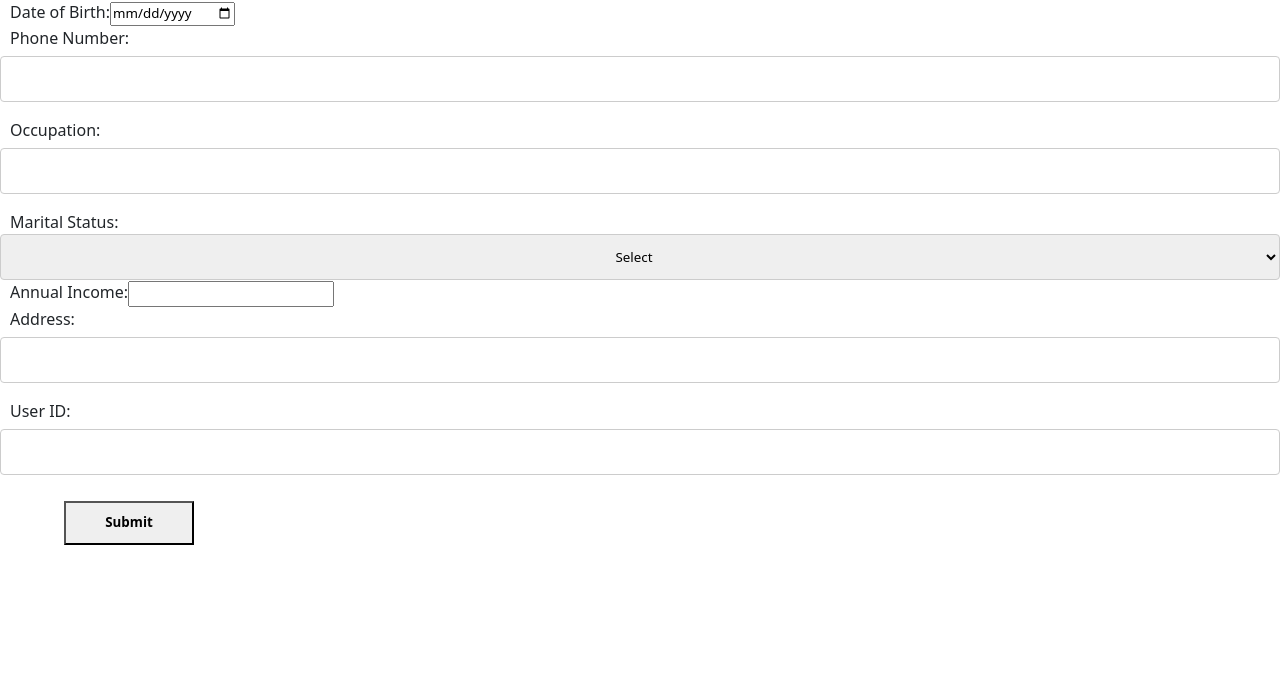
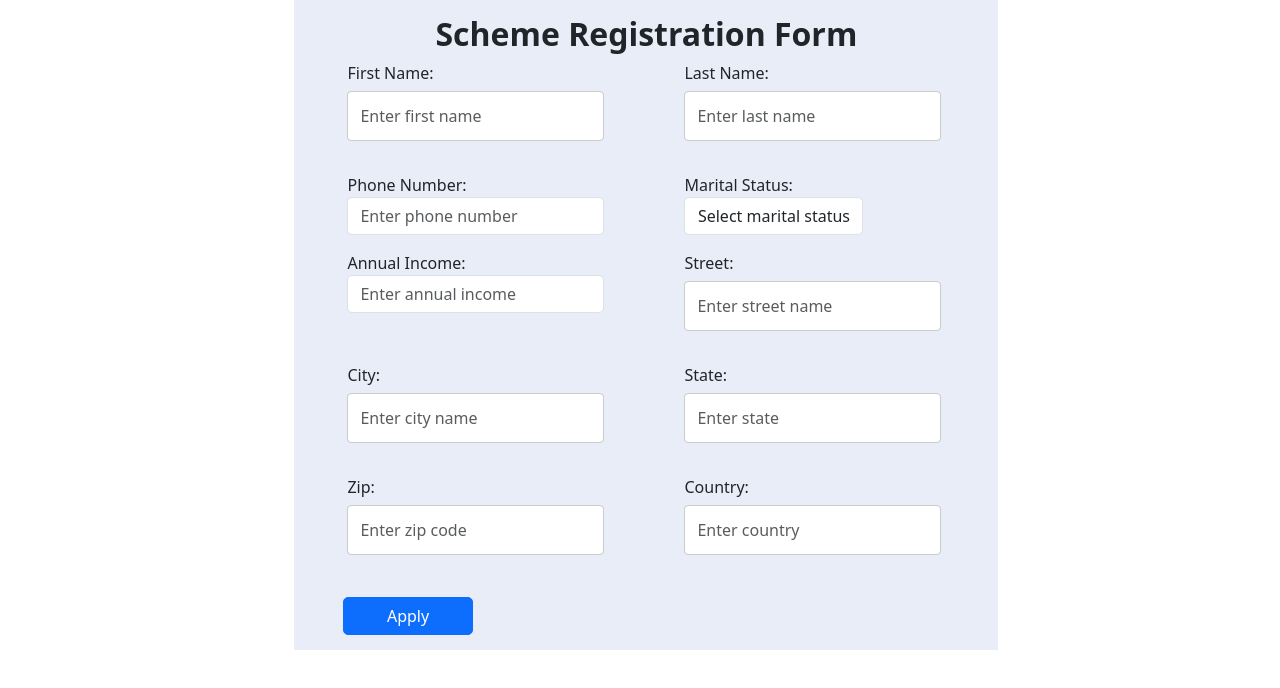
Before and after one commit to abhishekpotbhare01/mygov_frontend, a React (Create React App) app: page /schemepage/women-scheme-form in a window 1280 px wide. Shown: the top 688 px of the page. Built offline with nearby package versions, Linux system fonts and the light colour scheme.

Commit message:
womenSchemeFormComp

```diff
--- a/src/compoents/AboutUs.css
+++ b/src/compoents/AboutUs.css
@@ -17,7 +17,7 @@
 }
 
 .breadcrumb {
-  font-size: 0.9rem;
+  font-size: 1.0rem;
   font-weight: bold;
   color: #555555;
 }
--- a/src/compoents/AboutUs.js
+++ b/src/compoents/AboutUs.js
@@ -8,7 +8,7 @@ const AboutUs = () => {
       <Navbar />
       <div className="about-us">
         <header className="about-us-header">
-          <h1>About Us</h1>
+          {/* <h1>About Us</h1> */}
           <nav className="breadcrumb">
             <a href="/">Home</a> <span>&gt;</span> <span>About Us</span>
           </nav>
--- a/src/compoents/ContactUs.css
+++ b/src/compoents/ContactUs.css
@@ -3,7 +3,7 @@
 }
 
 .breadcrumb {
-  font-size: 0.9rem;
+  font-size: 1.0rem;
   font-weight: bold;
   color: #555555;
   margin-bottom: -1%;
--- a/src/compoents/ContactUs.js
+++ b/src/compoents/ContactUs.js
@@ -35,7 +35,7 @@ const ContactUs = () => {
       <Navbar />
       {/* Contact form */}
       <header className="about-us-header">
-        <h1>Contact Us</h1>
+        {/* <h1>Contact Us</h1> */}
         <nav className="breadcrumb">
           <a href="/">Home</a> <span>&gt;</span> <span>Contact Us</span>
         </nav>
--- a/src/compoents/Forms/WomenSchemeForm.css
+++ b/src/compoents/Forms/WomenSchemeForm.css
@@ -1,6 +1,10 @@
-.schemeform{
-    width: 40%;
-    margin-left: 32%;
+.schemeForm{
+    padding:15px;
+    width: 55%;
+    margin-left: 23%;
     background-color: #a3b3de3e;
 
 }
+input{
+    width:80px;
+}
--- a/src/compoents/Forms/WomenSchemeForm.js
+++ b/src/compoents/Forms/WomenSchemeForm.js
@@ -1,112 +1,216 @@
 import React, { useState } from 'react';
 import './WomenSchemeForm.css';
-import axios from 'axios';
 
 const WomenSchemeForm = () => {
-  const [formData, setFormData] = useState({
-    DOB: '',
-    phoneNumber: '',
-    Occupation: '',
-    maritialStatus: '',
-    annualIncome: '',
-    address: '',
-    userId: '',
+  const [firstName, setFirstName] = useState('');
+  const [lastName, setLastName] = useState('');
+  const [phoneNumber, setPhoneNumber] = useState('');
+  const [maritalStatus, setMaritalStatus] = useState('');
+  const [annualIncome, setAnnualIncome] = useState('');
+  const [address, setAddress] = useState({
+    village_street: '',
+    city: '',
+    state: '',
+    zip: '',
+    country: '',
   });
+  const [errors, setErrors] = useState({});
 
-  const [formErrors, setFormErrors] = useState({});
-  const [submissionStatus, setSubmissionStatus] = useState('');
+  const handleSubmit = (e) => {
+    e.preventDefault();
+    const formData = {
+      firstName,
+      lastName,
+      phoneNumber,
+      maritalStatus,
+      annualIncome,
+      address,
+    };
 
-  const validateForm = () => {
-    const errors = {};
+    const errorObject = {};
 
-    if (!formData.DOB) errors.DOB = "Date of Birth is required.";
-    if (!formData.phoneNumber) errors.phoneNumber = "Phone number is required.";
-    if (!formData.Occupation) errors.Occupation = "Occupation is required.";
-    if (!formData.maritialStatus) errors.maritialStatus = "Marital status is required.";
-    if (!formData.annualIncome || formData.annualIncome <= 0) errors.annualIncome = "Annual income must be greater than 0.";
-    if (!formData.address) errors.address = "Address is required.";
-    if (!formData.userId) errors.userId = "User ID is required.";
+    if (!firstName) {
+      errorObject.firstName = 'First name is required *';
+    }
+    if (!lastName) {
+      errorObject.lastName = 'Last name is required *';
+    }
+    if (!phoneNumber) {
+      errorObject.phoneNumber = 'Phone number is required *';
+    }
+    if (!maritalStatus) {
+      errorObject.maritalStatus = 'Marital status is required *';
+    }
+    if (!annualIncome) {
+      errorObject.annualIncome = 'Annual income is required *';
+    }
+    if (!address.village_street) {
+      errorObject.address = 'Village street address is required *';
+    }
+    if (!address.city) {
+      errorObject.city = 'City is required *';
+    }
+    if (!address.country) {
+      errorObject.country = 'Country name is required *';
+    }
 
-    return errors;
-  };
-
-  const handleChange = (e) => {
-    setFormData({
-      ...formData,
-      [e.target.name]: e.target.value
-    });
-  };
-
-  const handleSubmit = async (e) => {
-    e.preventDefault();
-    const errors = validateForm();
-    if (Object.keys(errors).length === 0) {
-      try {
-        const response = await axios.post('https://your-backend-api.com/api/women-scheme', formData);
-        console.log("Form submitted:", response.data);
-        setSubmissionStatus('Form submitted successfully.');
-      } catch (error) {
-        console.error("There was an error submitting the form!", error);
-        setSubmissionStatus('Failed to submit form. Please try again.');
-      }
+    if (Object.keys(errorObject).length > 0) {
+      setErrors(errorObject);
     } else {
-      setFormErrors(errors);
+      console.log('Form data:', formData);
+      // Add your form submission logic here
     }
   };
 
   return (
-    <div>
+    <div className='schemeForm'>
+      <h2>Scheme Registration Form</h2>
       <form onSubmit={handleSubmit}>
-        <div>
-          <label>Date of Birth:</label>
-          <input type="date" name="DOB" value={formData.DOB} onChange={handleChange} />
-          {formErrors.DOB && <span>{formErrors.DOB}</span>}
+        <div className='d-flex flex-row justify-content-around'>
+          <div className="form-group mb-3 col-md-5">
+            <label>
+              First Name:
+              <input
+                type="text"
+                value={firstName}
+                className="form-control"
+                onChange={(event) => setFirstName(event.target.value)}
+                placeholder="Enter first name"
+              />
+              {errors.firstName && <div style={{ color: 'red' }}>{errors.firstName}</div>}
+            </label>
+          </div>
+          <div className="form-group mb-3 col-md-5">
+            <label>
+              Last Name:
+              <input
+                type="text"
+                value={lastName}
+                className="form-control"
+                onChange={(event) => setLastName(event.target.value)}
+                placeholder="Enter last name"
+              />
+              {errors.lastName && <div style={{ color: 'red' }}>{errors.lastName}</div>}
+            </label>
+          </div>
         </div>
-
-        <div>
-          <label>Phone Number:</label>
-          <input type="text" name="phoneNumber" value={formData.phoneNumber} onChange={handleChange} />
-          {formErrors.phoneNumber && <span>{formErrors.phoneNumber}</span>}
+        <div className='d-flex flex-row justify-content-around'>
+          <div className="form-group mb-3 col-md-5">
+            <label>
+              Phone Number:
+              <input
+                type="tel"
+                value={phoneNumber}
+                className="form-control"
+                onChange={(event) => setPhoneNumber(event.target.value)}
+                placeholder="Enter phone number"
+              />
+              {errors.phoneNumber && <div style={{ color: 'red' }}>{errors.phoneNumber}</div>}
+            </label>
+          </div>
+          <div className="form-group mb-3 col-md-5">
+            <label>
+              Marital Status:
+              <select
+                value={maritalStatus}
+                className="form-control"
+                onChange={(event) => setMaritalStatus(event.target.value)}
+              >
+                <option value="">Select marital status</option>
+                <option value="MARRIED">Married</option>
+                <option value="SINGLE">Single</option>
+              </select>
+              {errors.maritalStatus && <div style={{ color: 'red' }}>{errors.maritalStatus}</div>}
+            </label>
+          </div>
         </div>
-
-        <div>
-          <label>Occupation:</label>
-          <input type="text" name="Occupation" value={formData.Occupation} onChange={handleChange} />
-          {formErrors.Occupation && <span>{formErrors.Occupation}</span>}
+        <div className='d-flex flex-row justify-content-around'>
+          <div className="form-group mb-3 col-md-5">
+            <label>
+              Annual Income:
+              <input
+                type="number"
+                value={annualIncome}
+                className="form-control"
+                onChange={(event) => setAnnualIncome(event.target.value)}
+                placeholder="Enter annual income"
+              />
+              {errors.annualIncome && <div style={{ color: 'red' }}>{errors.annualIncome}</div>}
+            </label>
+          </div>
+          <div className="form-group mb-3 col-md-5">
+            <label>
+              Street:
+              <input
+                type="text"
+                value={address.village_street}
+                className="form-control"
+                onChange={(event) => setAddress({ ...address, village_street: event.target.value })}
+                placeholder="Enter street name"
+              />
+              {errors.village_street && <div style={{ color: 'red' }}>{errors.village_street}</div>}
+            </label>
+          </div>
         </div>
-
-        <div>
-          <label>Marital Status:</label>
-          <select name="maritialStatus" value={formData.maritialStatus} onChange={handleChange}>
-            <option value="">Select</option>
-            <option value="SINGLE">Single</option>
-            <option value="MARRIED">Married</option>
-          </select>
-          {formErrors.maritialStatus && <span>{formErrors.maritialStatus}</span>}
+        <div className='d-flex flex-row justify-content-around'>
+          <div className="form-group mb-3 col-md-5">
+            <label>
+              City:
+              <input
+                type="text"
+                value={address.city}
+                className="form-control"
+                onChange={(event) => setAddress({ ...address, city: event.target.value })}
+                placeholder="Enter city name"
+              />
+              {errors.city && <div style={{ color: 'red' }}>{errors.city}</div>}
+            </label>
+          </div>
+          <div className="form-group mb-3 col-md-5">
+            <label>
+              State:
+              <input
+                type="text"
+                value={address.state}
+                className="form-control"
+                onChange={(event) => setAddress({ ...address, state: event.target.value })}
+                placeholder="Enter state"
+              />
+            </label>
+          </div>
         </div>
-
-        <div>
-          <label>Annual Income:</label>
-          <input type="number" name="annualIncome" value={formData.annualIncome} onChange={handleChange} />
-          {formErrors.annualIncome && <span>{formErrors.annualIncome}</span>}
+        <div className='d-flex flex-row justify-content-around'>
+          <div className="form-group mb-3 col-md-5">
+            <label>
+              Zip:
+              <input
+                type="text"
+                value={address.zip}
+                className="form-control"
+                onChange={(event) => setAddress({ ...address, zip: event.target.value })}
+                placeholder="Enter zip code"
+              />
+              {errors.zip && <div style={{ color: 'red' }}>{errors.zip}</div>}
+            </label>
+          </div>
+          <div className="form-group mb-3 col-md-5">
+            <label>
+              Country:
+              <input
+                type="text"
+                value={address.country}
+                className="form-control"
+                onChange={(event) => setAddress({ ...address, country: event.target.value })}
+                placeholder="Enter country"
+              />
+              {errors.country && <div style={{ color: 'red' }}>{errors.country}</div>}
+            </label>
+          </div>
         </div>
-
-        <div>
-          <label>Address:</label>
-          <input type="text" name="address" value={formData.address} onChange={handleChange} />
-          {formErrors.address && <span>{formErrors.address}</span>}
-        </div>
-
-        <div>
-          <label>User ID:</label>
-          <input type="text" name="userId" value={formData.userId} onChange={handleChange} />
-          {formErrors.userId && <span>{formErrors.userId}</span>}
-        </div>
-
-        <button type="submit">Submit</button>
+        <button type="submit" className="btn btn-primary btn-block">
+          Apply
+        </button>
       </form>
-
-      {submissionStatus && <p>{submissionStatus}</p>}
     </div>
   );
 };
--- a/src/service/SchemeService.js
+++ b/src/service/SchemeService.js
@@ -20,7 +20,6 @@ const GetAllSchemes = async () => {
 const getAllSchemeId = async (userid) => {
   try {
     const resp = await SchemeClient.get("/userId/" + parseInt(userid));
-
     return resp.data;
   } catch (error) {
     console.log("error while getting scheme id data!!!", error);
```
Also changed, not shown: src/SchemePage.js (+31 -12 lines), src/compoents/SchemeStatus.css (added, +20 -0 lines), src/compoents/SchemeStatus.jsx (+61 -18 lines), src/compoents/Schemes.js (line endings or trailing spaces).
